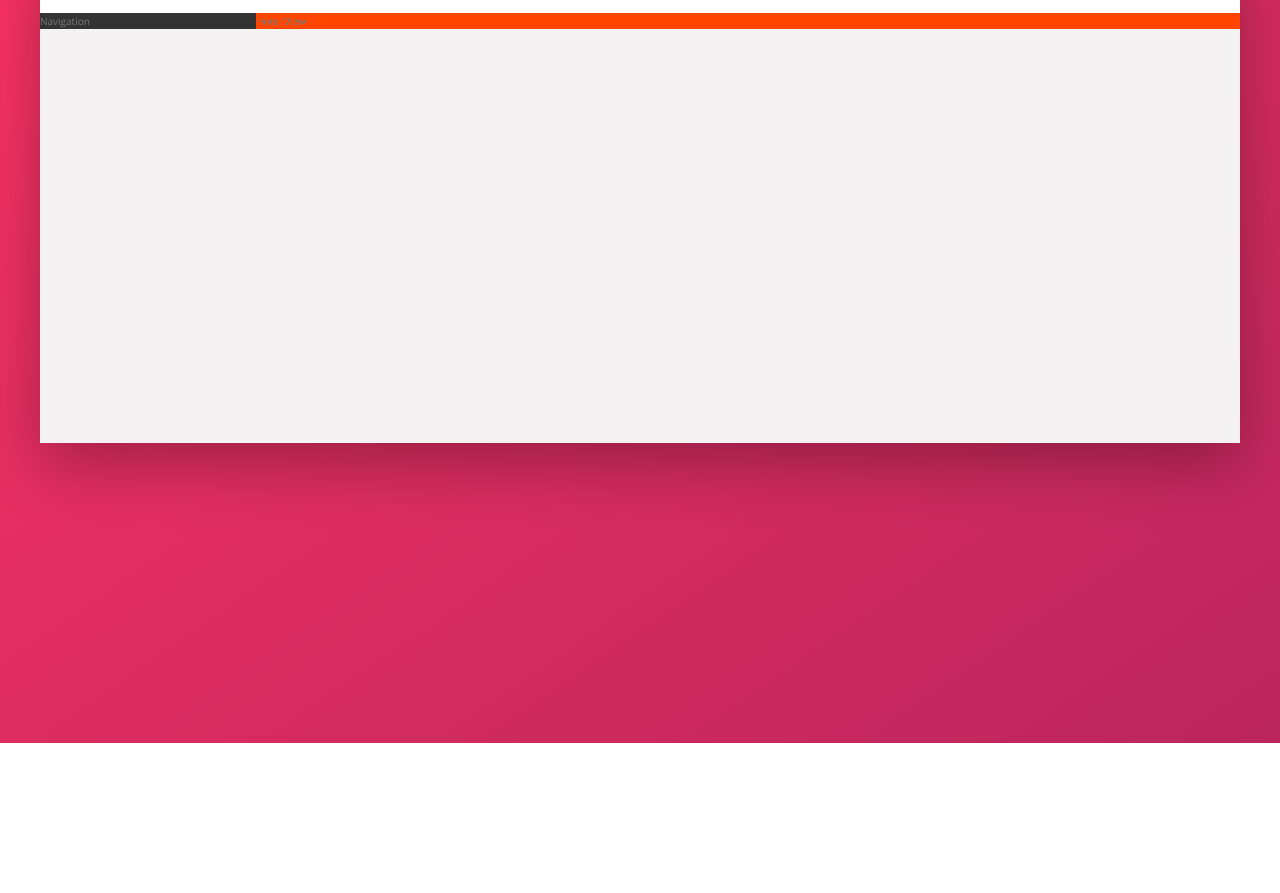
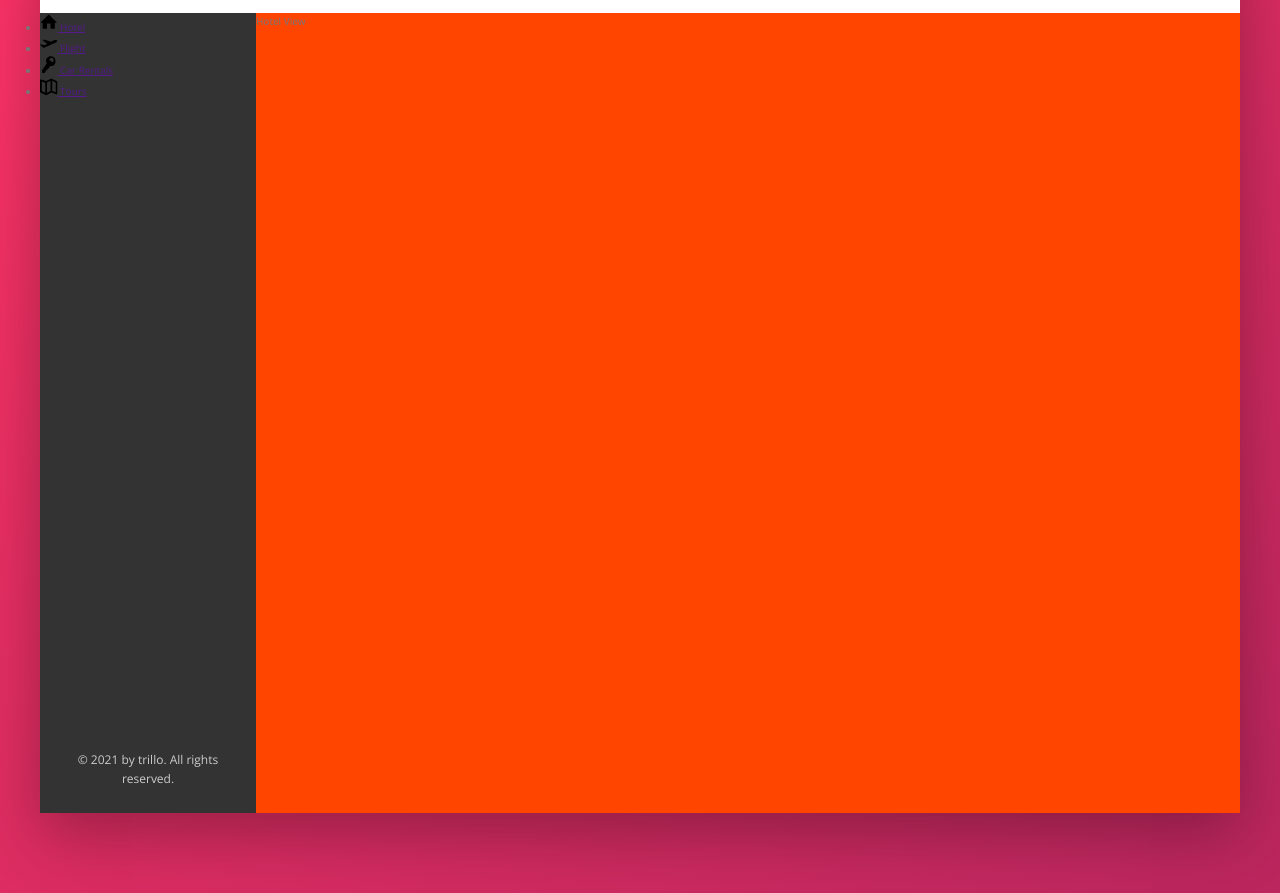
Before and after one commit to CLTsolutions/advanced_css_course, a website: page Trillo/starter/index.html in a window 1280 px wide. Shown: the part 137-1030 px from the top of the page. Before the commit the page ends 880 px from the top, so only its background shows below. Drawn offline with nearby package versions, Linux system fonts and the light colour scheme.

Commit message:
navigation pt 1

```diff
--- a/Trillo/starter/index.html
+++ b/Trillo/starter/index.html
@@ -59,8 +59,44 @@
       </header>
       <div class="content">
         <!-- sidebar mainly holds navigation -->
-        <nav class="sidebar">Navigation</nav>
-        <!-- this is the main part of the website lives -->
+        <nav class="sidebar">
+          <ul class="side-nav">
+            <li class="side-nav__item">
+              <a href="" class="side-nav__link">
+                <svg class="side-nav__icon">
+                  <use xlink:href="img/sprite.svg#icon-home"></use>
+                </svg>
+                <span>Hotel</span>
+              </a>
+            </li>
+            <li class="side-nav__item">
+              <a href="" class="side-nav__link">
+                <svg class="side-nav__icon">
+                  <use xlink:href="img/sprite.svg#icon-aircraft-take-off"></use>
+                </svg>
+                <span>Flight</span>
+              </a>
+            </li>
+            <li class="side-nav__item">
+              <a href="" class="side-nav__link">
+                <svg class="side-nav__icon">
+                  <use xlink:href="img/sprite.svg#icon-key"></use>
+                </svg>
+                <span>Car Rentals</span>
+              </a>
+            </li>
+            <li class="side-nav__item">
+              <a href="" class="side-nav__link">
+                <svg class="side-nav__icon">
+                  <use xlink:href="img/sprite.svg#icon-map"></use>
+                </svg>
+                <span>Tours</span>
+              </a>
+            </li>
+          </ul>
+          <div class="legal">&copy; 2021 by trillo. All rights reserved.</div>
+          <!-- this is the main part of the website lives -->
+        </nav>
         <main class="hotel-view">Hotel View</main>
       </div>
     </div>
--- a/Trillo/starter/sass/_components.scss
+++ b/Trillo/starter/sass/_components.scss
@@ -138,3 +138,25 @@
     margin-right: 1rem;
   }
 }
+
+//======== SIDE NAVIGATION ==========
+.side-nav {
+  &__item {
+  }
+
+  &__link {
+  }
+
+  &__icon {
+    width: 1.75rem;
+    height: 1.75rem;
+  }
+}
+
+//======== LEGAL TEXT ==========
+.legal {
+  font-size: 1.2rem;
+  color: var(--color-grey-light-4);
+  text-align: center;
+  padding: 2.5rem;
+}
--- a/Trillo/starter/sass/_layout.scss
+++ b/Trillo/starter/sass/_layout.scss
@@ -34,11 +34,17 @@
   // shorthand flex property
   // - grow, shrink, basis
   flex: 0 0 18%;
+  // to push legal to the bottom
+  display: flex;
+  flex-direction: column;
+  justify-content: space-between;
 }
 
 .hotel-view {
   background-color: #fff;
   background-color: orangered;
+  // test
+  height: 80rem;
   // this allows element to grow as much as it can
   flex: 1;
 }
```
Also changed, not shown: Trillo/starter/css/style.css.
